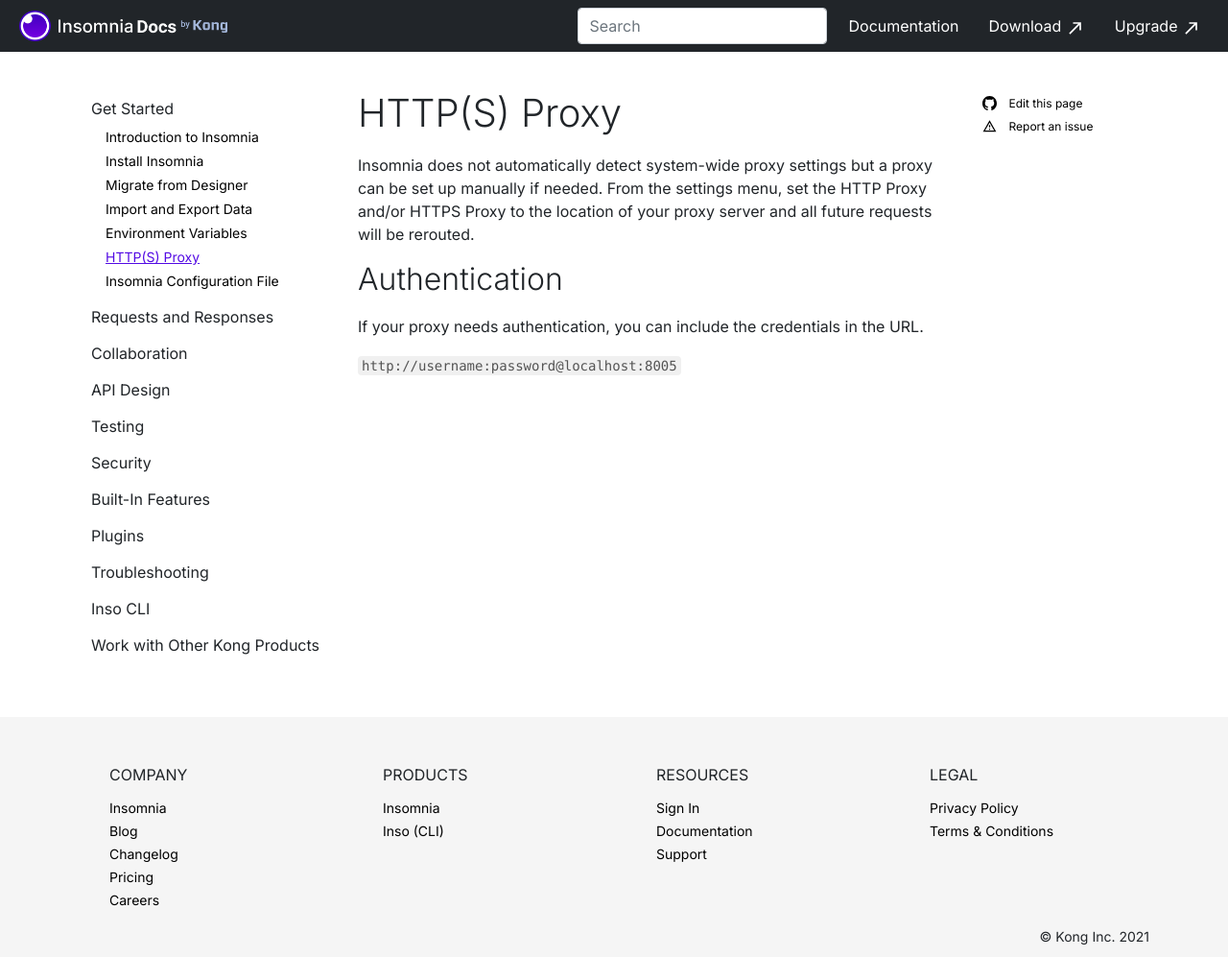
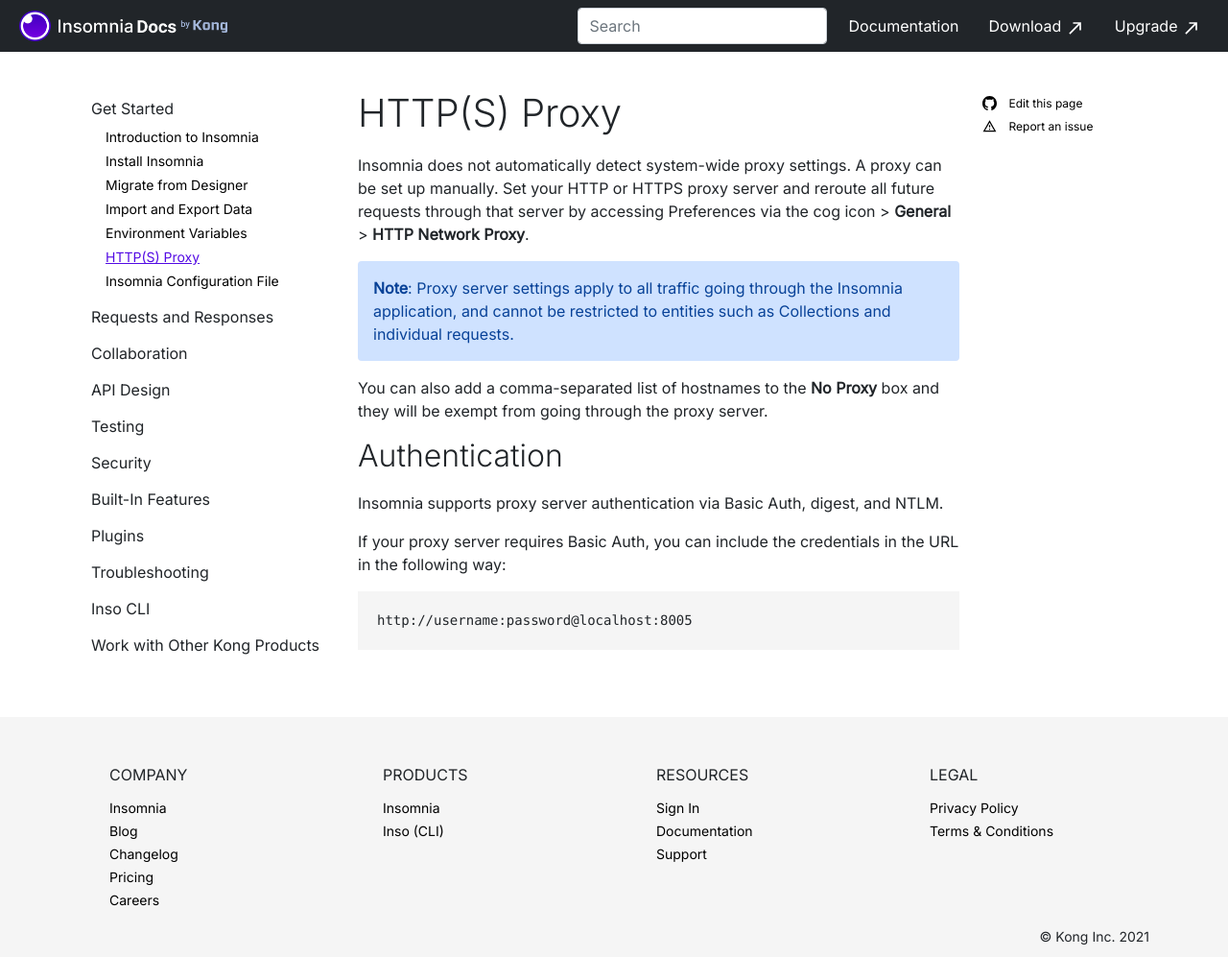
Before and after one commit to Kong/insomnia-docs, a Jekyll site: the page built from docs/insomnia/http-proxy.md, in a window 1280 px wide and 997 px high. Shown: the whole window at 96% size. Built offline with Jekyll 4.4.1, drawn with Linux system fonts in a browser that asks for light colours; comment, search, counter and statistics services are not loaded.

Commit message:
[DOCU-1987] add Proxy settings content (#70)

````diff
--- a/docs/insomnia/http-proxy.md
+++ b/docs/insomnia/http-proxy.md
@@ -5,10 +5,19 @@
 category-url: get-started
 ---
 
-Insomnia does not automatically detect system-wide proxy settings but a proxy can be set up manually if needed. From the settings menu, set the HTTP Proxy and/or HTTPS Proxy to the location of your proxy server and all future requests will be rerouted.
+Insomnia does not automatically detect system-wide proxy settings. A proxy can be set up manually. Set your HTTP or HTTPS proxy server and reroute all future requests through that server by accessing Preferences via the cog icon > **General** > **HTTP Network Proxy**.
+
+{:.alert .alert-primary}
+**Note**: Proxy server settings apply to all traffic going through the Insomnia application, and cannot be restricted to entities such as Collections and individual requests.
+
+You can also add a comma-separated list of hostnames to the **No Proxy** box and they will be exempt from going through the proxy server.
 
 ## Authentication
 
-If your proxy needs authentication, you can include the credentials in the URL.
+Insomnia supports proxy server authentication via Basic Auth, digest, and NTLM.
 
-`http://username:password@localhost:8005`
+If your proxy server requires Basic Auth, you can include the credentials in the URL in the following way:
+
+```bash
+http://username:password@localhost:8005
+```
````
